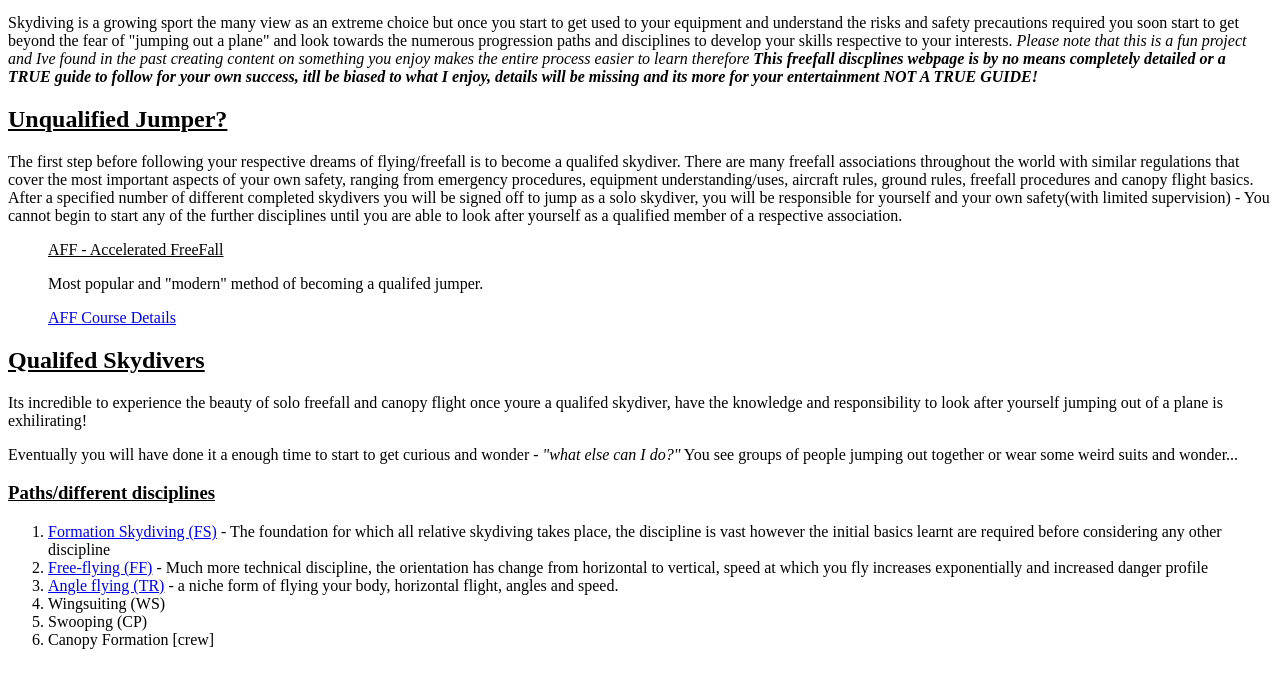
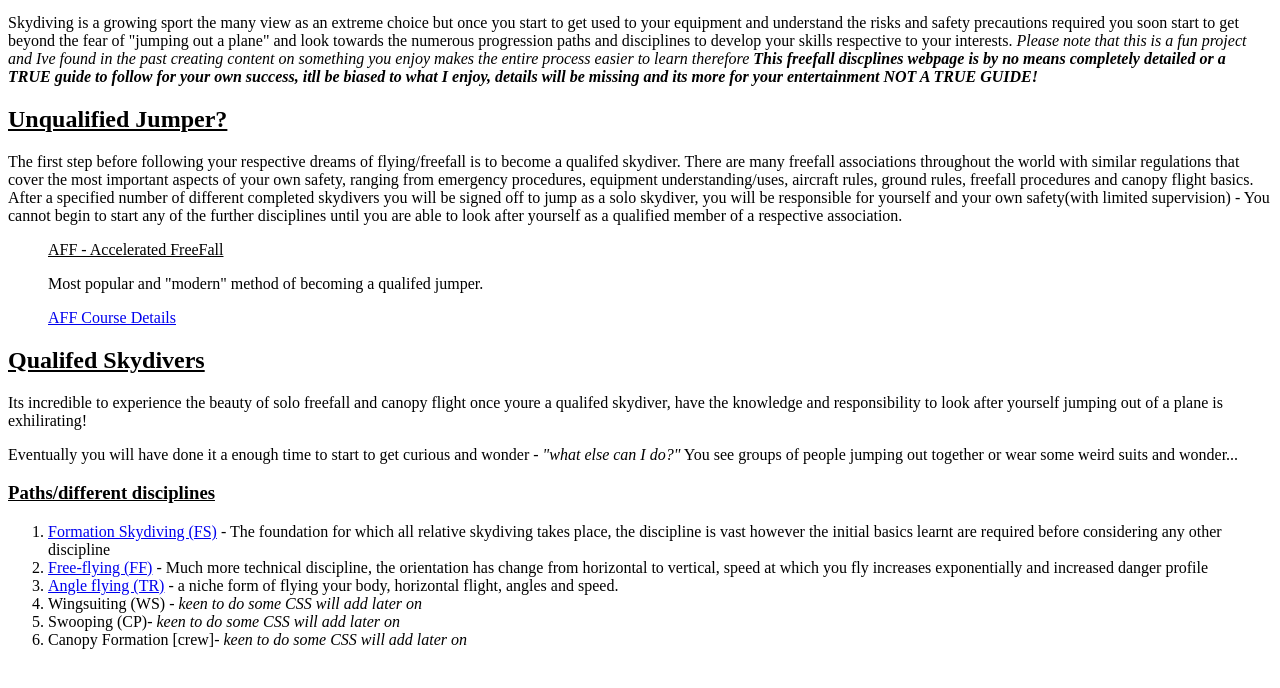
Before and after one commit to Tetrasaurus/odin-recipes_1.2, a plain HTML site: page index.html in a window 1280 px wide. Shown: the part 100-788 px from the top of the page. Drawn offline with Linux system fonts and the light colour scheme.

```diff
--- a/index.html
+++ b/index.html
@@ -66,9 +66,9 @@
       <li><a href="./recipes/FF.html">Free-flying (FF)</a> - Much more technical discipline, the orientation has change from horizontal to vertical, speed at which you fly increases exponentially and increased danger profile
       </li>
       <li><a href="./recipes/TR.html">Angle flying (TR)</a> - a niche form of flying your body, horizontal flight, angles and speed.</li>
-      <li>Wingsuiting (WS)</li>
-      <li>Swooping (CP)</li>
-      <li>Canopy Formation [crew]</li>
+      <li>Wingsuiting (WS) - <em>keen to do some CSS will add later on</em></li>
+      <li>Swooping (CP)- <em>keen to do some CSS will add later on</em></li>
+      <li>Canopy Formation [crew]- <em>keen to do some CSS will add later on</em></li>
     </ol>
   </body>
 </html>
```
